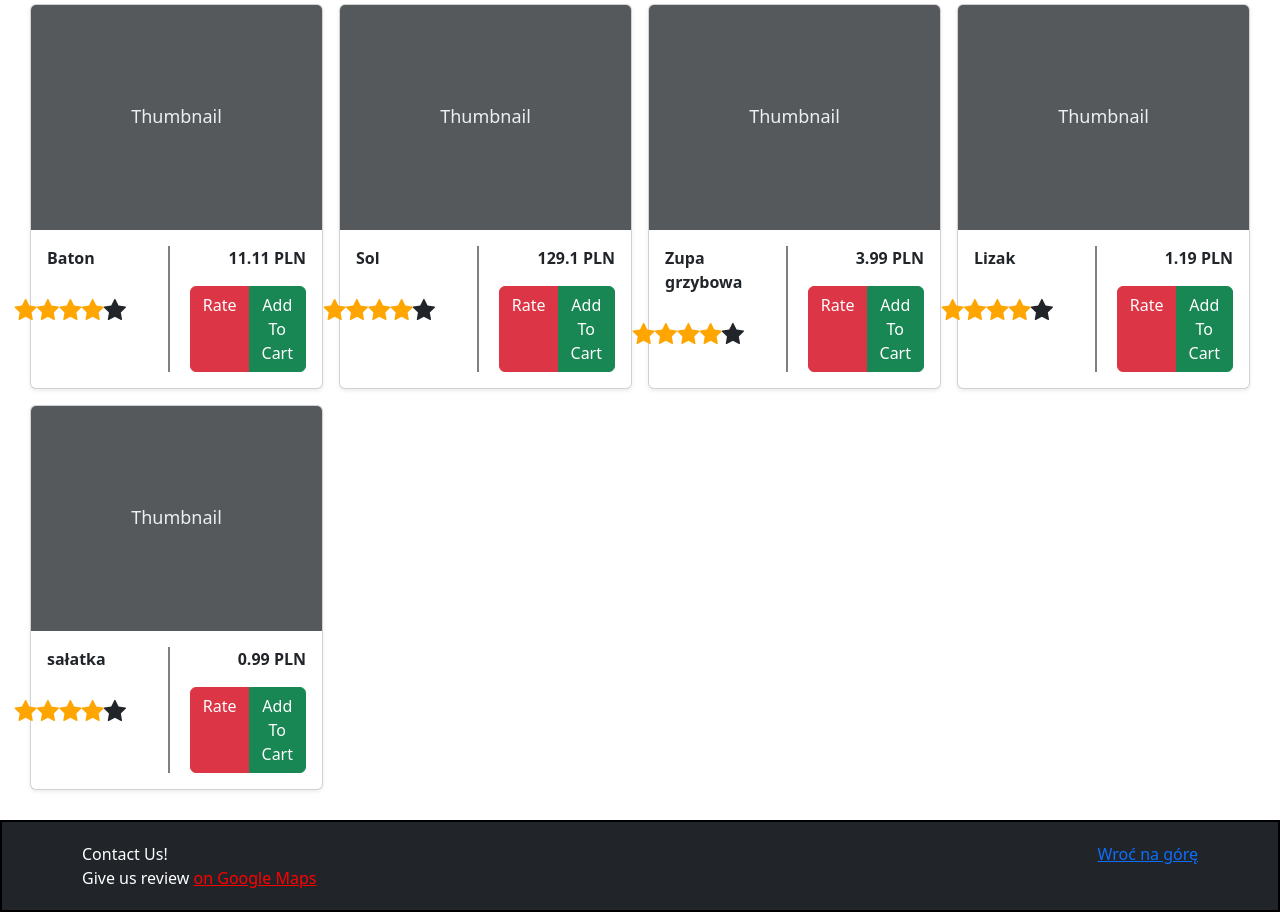
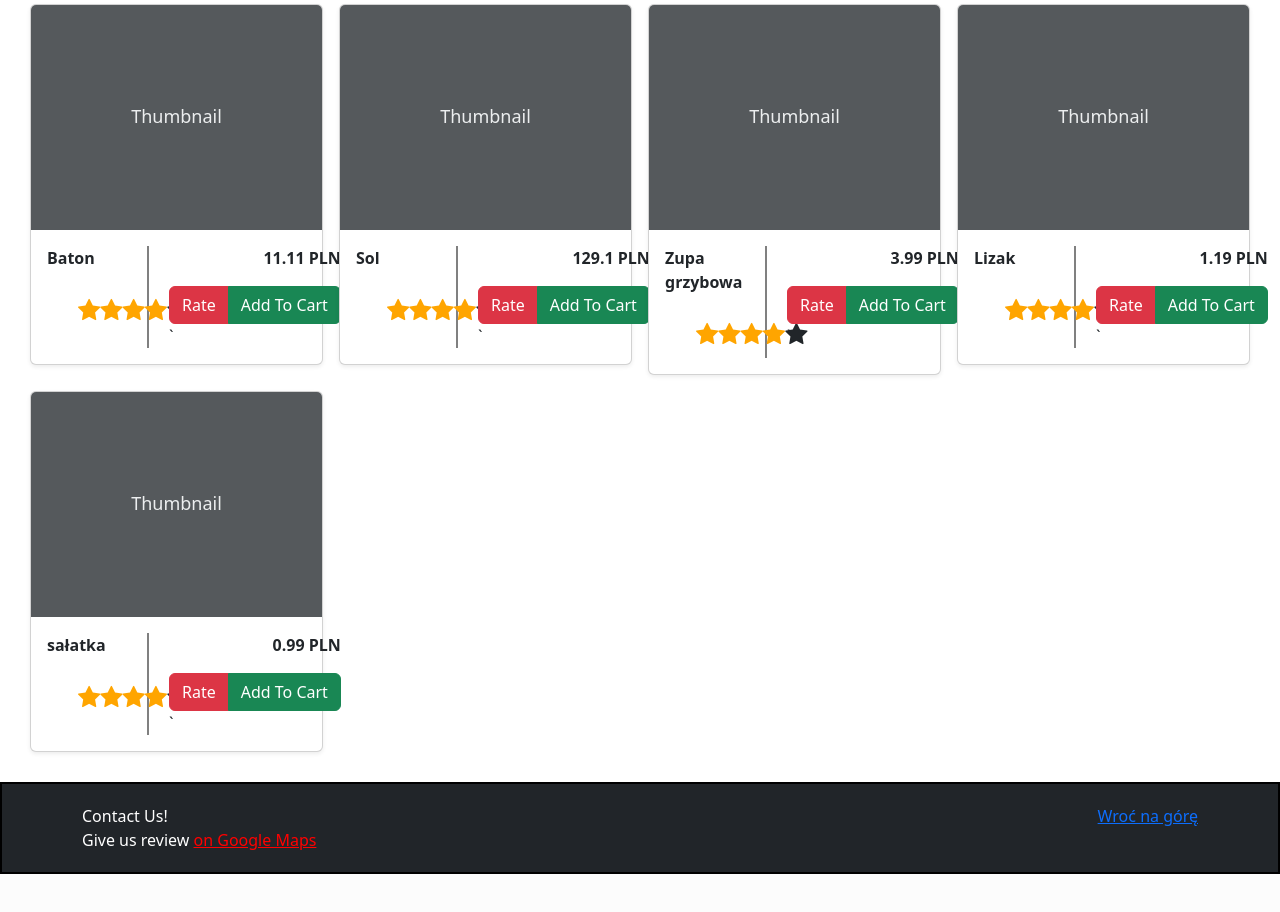
Before and after one commit to Kamil-Krawiec/PO-Project, a Django app: page / in a window 1280 px wide. Shown: the part 727-1639 px from the top of the page. After the commit the page ends 1601 px from the top, so only its background shows below. Run offline with Django 4.2, Linux system fonts and the light colour scheme; data comes from the database, SQL or seed files in the repository; both versions use the stored data as it was after the commit.

Commit message:
rate fix

```diff
--- a/django_project_boilerplate-master/templates/home.html
+++ b/django_project_boilerplate-master/templates/home.html
@@ -36,7 +36,7 @@
 
       <div style="border-right: grey 2px solid; flex: 55; display: block">
         <p class="card-text" ><strong>{{product.name}}</strong></p>
-        <div class="container" style="display: flex; transform: scale(50%); justify-content: flex-end; max-width: 100px ">
+        <div class="container" style="display: flex; transform: scale(50%); justify-content: space-around; max-width: 100px ">
           <span class="fa fa-star fa-3x checked" style="color:orange;"></span>
           <span class="fa fa-star fa-3x checked"></span>
           <span class="fa fa-star fa-3x checked"></span>
@@ -47,9 +47,9 @@
       <div style="flex: 45; padding-left: 20px">
           <p  style="display:flex; justify-content: end"><strong>{{product.price}} PLN</strong></p>
         <div class="btn-group" style="display:flex; justify-content: end">
-          <a href= {{product.get_absolute_url}} class="btn btn-danger" role="button" style="color: white;" >Rate</a>
-          <a href= {{product.get_add_to_cart_url}} class="btn btn-success" role="button" >Add To Cart</a>
-        </div>
+          <a href="{{product.get_absolute_url}}" class="btn btn-danger" role="button" style="color: white;" >Rate</a>
+          <a href= "{{product.get_add_to_cart_url}}" class="btn btn-success" role="button" style="white-space: nowrap"> Add To Cart</a>
+        </div>`
       </div>
 <!--      <div style="display: flex; justify-content: space-between">-->
 <!--        <p class="card-text" ><strong>{{product.name}}</strong></p>-->
```
Also changed, not shown: django_project_boilerplate-master/db.sqlite3, 1 other file.
